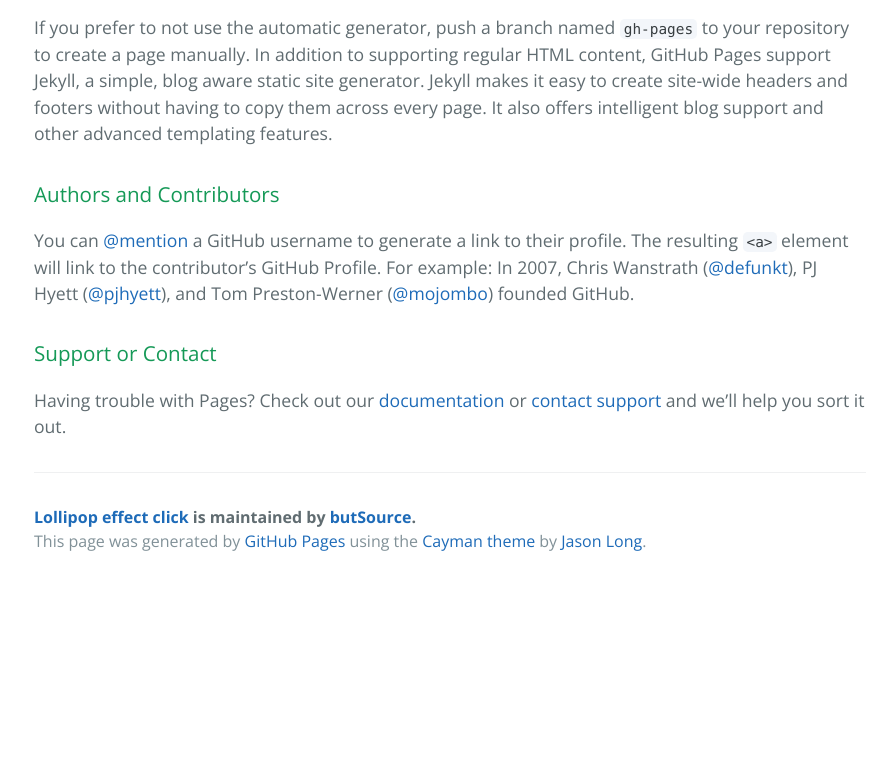
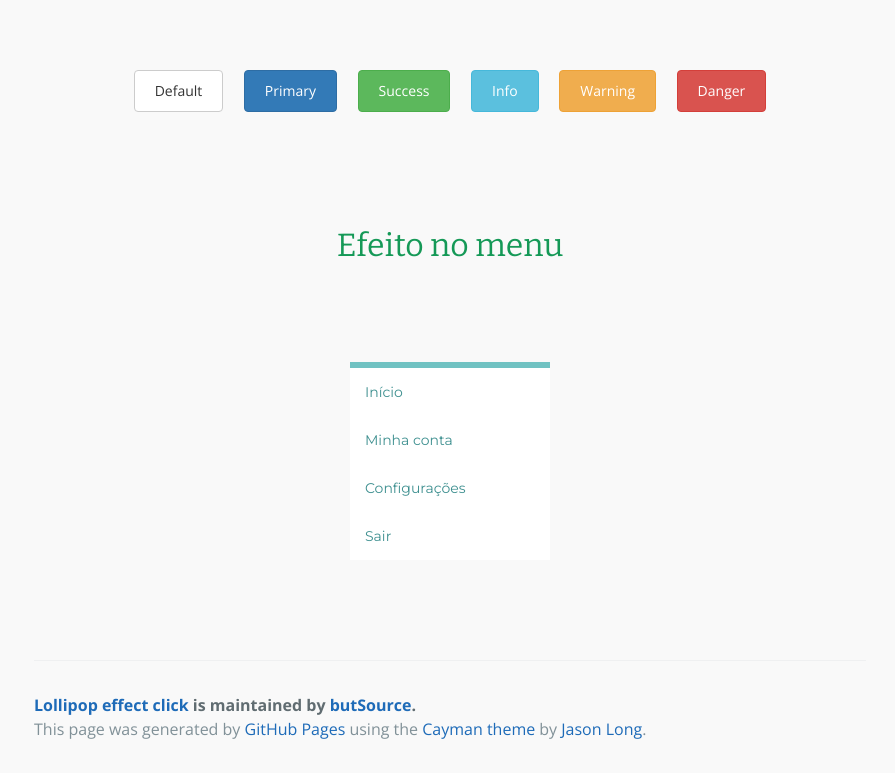
Before and after one commit to williankeller/ripple-effect-click, a plain HTML site: page index.html in a window 1280 px wide. Shown: the part 821-1594 px from the top of the page, without its empty margins (190-1085 px from the left). Before the commit the page ends 1406 px from the top, so only its background shows below. Drawn offline with nearby package versions, Linux system fonts and the light colour scheme.

Commit message:
Update index.html

```diff
--- a/index.html
+++ b/index.html
@@ -8,50 +8,248 @@
     <link href='https://fonts.googleapis.com/css?family=Open+Sans:400,700' rel='stylesheet' type='text/css'>
     <link rel="stylesheet" type="text/css" href="stylesheets/stylesheet.css" media="screen">
     <link rel="stylesheet" type="text/css" href="stylesheets/github-light.css" media="screen">
+
+    <style>
+      @import url('http://fonts.googleapis.com/css?family=Montserrat|Bitter');
+      body{
+        background: #f9f9f9
+      }
+      .page-header {
+        margin: 0;
+      }
+      .site-footer {
+        margin-top: 100px
+      }
+      .prepare-ripple {
+        overflow: hidden;
+        position: relative;
+      }
+      .ripple {
+        display: block;
+        position: absolute;
+        background: rgba(255, 255, 255, .3);
+        border-radius: 100%;
+        transform: scale(0);
+      }
+      .ripple.on-animate {
+        animation: ripple 0.65s linear;
+      }
+      @keyframes ripple {
+        100% {
+          opacity: 0;
+          transform: scale(2.5);
+        }
+      }
+      h1 {
+        font: normal 32px/32px Bitter;
+        color: white;
+        text-align: center;
+        padding: 85px 100px;
+      }
+      ul {
+        background: white; border-top: 6px solid hsl(180, 40%, 60%);
+        width: 200px;
+        margin: 0 auto;
+        padding:0
+      }
+      ul li {
+        list-style-type: none;
+        position: relative;
+        overflow: hidden;
+      }
+      .text-center {
+        text-align: center
+      }
+      ul li a {
+        font: normal 14px/28px Montserrat; color: hsl(180, 40%, 40%);
+        display: block; padding: 10px 15px;
+        text-decoration: none;
+        cursor: pointer;
+        -webkit-user-select: none;
+        -moz-user-select: none;
+        -o-user-select: none;
+        user-select: none;
+        position: relative;
+      }
+      ul li a .ripple {
+        background: hsl(180, 40%, 80%);
+      }
+      ul li a:hover {
+        text-decoration: none
+      }
+      button:focus {
+        outline:0;
+      }
+      .btn {
+        display: inline-block;
+        padding: 10px 20px;
+        margin-bottom: 0;
+        font-size: 14px;
+        font-weight: 400;
+        line-height: 1.42857143;
+        text-align: center;
+        white-space: nowrap;
+        vertical-align: middle;
+        -ms-touch-action: manipulation;
+        touch-action: manipulation;
+        cursor: pointer;
+        -webkit-user-select: none;
+        -moz-user-select: none;
+        -ms-user-select: none;
+        user-select: none;
+        background-image: none;
+        border: 1px solid transparent;
+        border-radius: 4px;
+      }
+      .btn-danger {
+        color: #fff;
+        background-color: #d9534f;
+        border-color: #d43f3a;
+      }
+      .btn-warning {
+        color: #fff;
+        background-color: #f0ad4e;
+        border-color: #eea236;
+      }
+      .btn-info {
+        color: #fff;
+        background-color: #5bc0de;
+        border-color: #46b8da;
+      }
+      .btn-success {
+        color: #fff;
+        background-color: #5cb85c;
+        border-color: #4cae4c;
+      }
+      .btn-primary {
+        color: #fff;
+        background-color: #337ab7;
+        border-color: #2e6da4;
+      }
+      .btn-default {
+        color: #333;
+        background-color: #fff;
+        border-color: #ccc;
+      }
+      .btn:hover {
+        color: #333;
+        text-decoration: none;
+      }
+      .btn-danger:hover {
+        color: #fff;
+        background-color: #c9302c;
+        border-color: #ac2925;
+      }
+      .btn-warning:hover {
+        color: #fff;
+        background-color: #ec971f;
+        border-color: #d58512;
+      }
+      .btn-info:hover {
+        color: #fff;
+        background-color: #31b0d5;
+        border-color: #269abc;
+      }
+      .btn-success:hover {
+        color: #fff;
+        background-color: #449d44;
+        border-color: #398439;
+      }
+      .btn-primary:hover {
+        color: #fff;
+        background-color: #286090;
+        border-color: #204d74;
+      }
+      .btn-default:hover {
+        color: #333;
+        background-color: #e6e6e6;
+        border-color: #adadad;
+      }
+    </style>
   </head>
   <body>
     <section class="page-header">
       <h1 class="project-name">Lollipop effect click</h1>
-      <h2 class="project-tagline">Clique com efeito do Android Lollipop dentro do botão</h2>
+      <h2 class="project-tagline">Clique com efeito do Android Lollipop dentro dos elementos</h2>
       <a href="https://github.com/butSource/Lollipop-Effect-Click" class="btn">View on GitHub</a>
       <a href="https://github.com/butSource/Lollipop-Effect-Click/zipball/master" class="btn">Download .zip</a>
       <a href="https://github.com/butSource/Lollipop-Effect-Click/tarball/master" class="btn">Download .tar.gz</a>
     </section>
+    <section class="main-content">
+      <br>
+      <p>Provavelmente você já deve ter notado aquele efeito de ondulação (conhecido como "ripple") quando você clica em algum elemento no seu android.</p>
+      <p>Agora você pode implementa-lo na sua aplicação bem rápido</p>
+      <div class="text-center">
+        <h1>Efeito nos botões</h1>
+        <button type="button" class="btn btn-default">Default</button>
+        <button type="button" class="btn btn-primary">Primary</button>
+        <button type="button" class="btn btn-success">Success</button>
+        <button type="button" class="btn btn-info">Info</button>
+        <button type="button" class="btn btn-warning">Warning</button>
+        <button type="button" class="btn btn-danger">Danger</button>
+      </div>
 
-    <section class="main-content">
-      <h3>
-<a id="welcome-to-github-pages" class="anchor" href="#welcome-to-github-pages" aria-hidden="true"><span class="octicon octicon-link"></span></a>Welcome to GitHub Pages.</h3>
-
-<p>This automatic page generator is the easiest way to create beautiful pages for all of your projects. Author your page content here <a href="https://guides.github.com/features/mastering-markdown/">using GitHub Flavored Markdown</a>, select a template crafted by a designer, and publish. After your page is generated, you can check out the new <code>gh-pages</code> branch locally. If you’re using GitHub Desktop, simply sync your repository and you’ll see the new branch.</p>
-
-<h3>
-<a id="designer-templates" class="anchor" href="#designer-templates" aria-hidden="true"><span class="octicon octicon-link"></span></a>Designer Templates</h3>
-
-<p>We’ve crafted some handsome templates for you to use. Go ahead and click 'Continue to layouts' to browse through them. You can easily go back to edit your page before publishing. After publishing your page, you can revisit the page generator and switch to another theme. Your Page content will be preserved.</p>
-
-<h3>
-<a id="creating-pages-manually" class="anchor" href="#creating-pages-manually" aria-hidden="true"><span class="octicon octicon-link"></span></a>Creating pages manually</h3>
-
-<p>If you prefer to not use the automatic generator, push a branch named <code>gh-pages</code> to your repository to create a page manually. In addition to supporting regular HTML content, GitHub Pages support Jekyll, a simple, blog aware static site generator. Jekyll makes it easy to create site-wide headers and footers without having to copy them across every page. It also offers intelligent blog support and other advanced templating features.</p>
-
-<h3>
-<a id="authors-and-contributors" class="anchor" href="#authors-and-contributors" aria-hidden="true"><span class="octicon octicon-link"></span></a>Authors and Contributors</h3>
-
-<p>You can <a href="https://github.com/blog/821" class="user-mention">@mention</a> a GitHub username to generate a link to their profile. The resulting <code>&lt;a&gt;</code> element will link to the contributor’s GitHub Profile. For example: In 2007, Chris Wanstrath (<a href="https://github.com/defunkt" class="user-mention">@defunkt</a>), PJ Hyett (<a href="https://github.com/pjhyett" class="user-mention">@pjhyett</a>), and Tom Preston-Werner (<a href="https://github.com/mojombo" class="user-mention">@mojombo</a>) founded GitHub.</p>
-
-<h3>
-<a id="support-or-contact" class="anchor" href="#support-or-contact" aria-hidden="true"><span class="octicon octicon-link"></span></a>Support or Contact</h3>
-
-<p>Having trouble with Pages? Check out our <a href="https://help.github.com/pages">documentation</a> or <a href="https://github.com/contact">contact support</a> and we’ll help you sort it out.</p>
-
+      <h1>Efeito no menu</h1>
+      <ul>
+        <li><a>Início</a></li>
+        <li><a>Minha conta</a></li>
+        <li><a>Configurações</a></li>
+        <li><a>Sair</a></li>
+      </ul>
       <footer class="site-footer">
         <span class="site-footer-owner"><a href="https://github.com/butSource/Lollipop-Effect-Click">Lollipop effect click</a> is maintained by <a href="https://github.com/butSource">butSource</a>.</span>
-
         <span class="site-footer-credits">This page was generated by <a href="https://pages.github.com">GitHub Pages</a> using the <a href="https://github.com/jasonlong/cayman-theme">Cayman theme</a> by <a href="https://twitter.com/jasonlong">Jason Long</a>.</span>
       </footer>
+    </section>
+    <script src="http://thecodeplayer.com/u/js/jquery-1.9.1.min.js" type="text/javascript"></script>
+    <script>
+      var current, ripple, d, x, y;
 
-    </section>
+      $("li a, button").click(function (e) {
 
+	current = $(this);
 
+	// Cria o elemento .ripple caso ele não exista
+	if (current.find(".ripple").length === 0) {
+
+	  // Prepara o pai para receber o elemento .ripple
+	  current.addClass('prepare-ripple');
+
+	  // Insere o elemento .ripple no conteúdo
+	  current.prepend("<span class='ripple'></span>");
+	}
+
+	// Define o .ripple criado em uma variável
+	ripple = current.find(".ripple");
+
+	// Em caso de cliques duplos rápidos, para a animação anterior
+	ripple.removeClass("on-animate");
+
+	// Define o tamanho do .ripple
+	if (!ripple.height() && !ripple.width()) {
+
+	  // Usa a largura ou a altura do pai
+	  // O que for maior para fazer um círculo que pode cobrir todo o elemento.
+	  d = Math.max(current.outerWidth(), current.outerHeight());
+
+	  ripple.css({
+	    height: d,
+	    width: d
+	  });
+	}
+
+	// Cordenada do clique
+	// Logiga = Coordenadas em relação a página
+	// - Do pai, posição relativa para a página
+	x = e.pageX - current.offset().left - ripple.width() / 2;
+	y = e.pageY - current.offset().top - ripple.height() / 2;
+
+	// Define a posição e adiciona a classe .on-animate
+	ripple.css({
+	  top: y + 'px',
+	  left: x + 'px'
+	}).addClass("on-animate");
+      });
+    </script>
   </body>
 </html>
```
